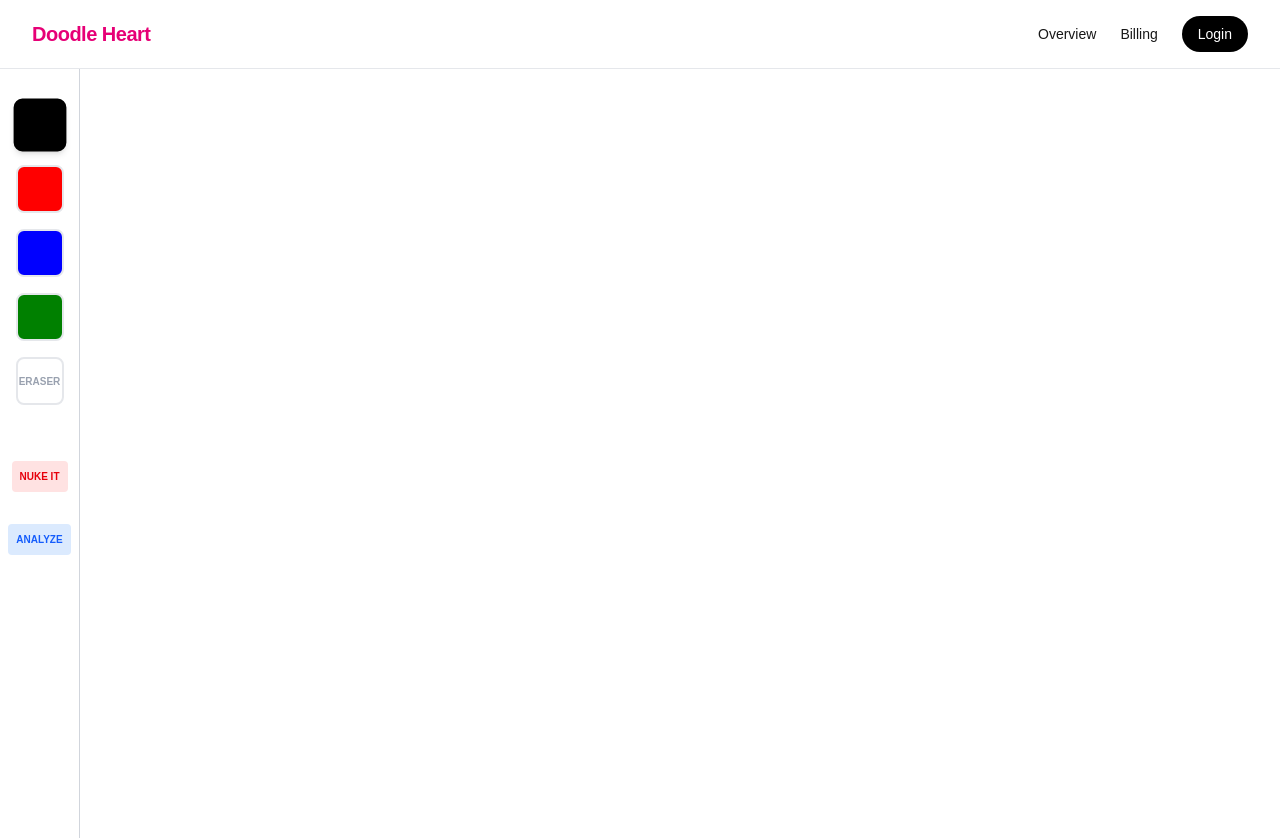
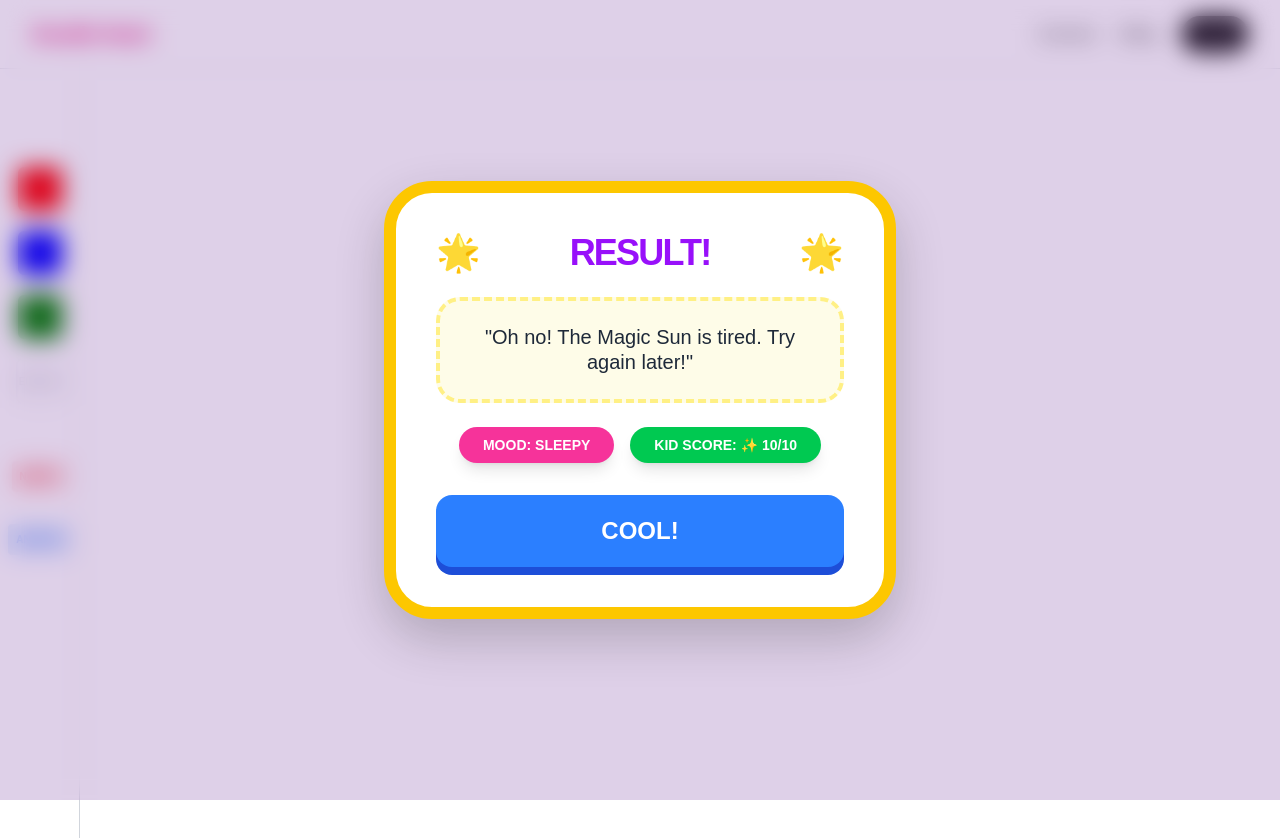
Before and after one commit to rina4002/Doodle-Heart, a Next.js app in the folder frontend/: page /doodle in a window 1280 px wide. Both pictures are taken after a click on the button "ANALYZE". Shown: the top 838 px of the page. Built offline with nearby package versions, Linux system fonts and the light colour scheme; no server answers.

Commit message:
added the "AI Says" box design

```diff
--- a/frontend/app/doodle/page.tsx
+++ b/frontend/app/doodle/page.tsx
@@ -1,7 +1,6 @@
 "use client";
 
 import React, { useRef, useEffect, useState } from "react";
-import axios from "axios";
 
 const COLORS = [
   { name: "Black", hex: "#000000" },
@@ -11,33 +10,48 @@ const COLORS = [
   { name: "Eraser", hex: "#FFFFFF" }, // Just drawing in white, like a ghost
 ];
 
+interface DoodleAnalysis {
+  analysis: string;
+  mood: string;
+  sentimentScore?: number;
+  colors?: string[];
+  tags?: string[];
+}
+
 export default function DoodlePage() {
   const canvasRef = useRef<HTMLCanvasElement>(null);
   const [isDrawing, setIsDrawing] = useState(false);
   const [color, setColor] = useState("#000000");
   const [ctx, setCtx] = useState<CanvasRenderingContext2D | null>(null);
   const [isAnalyzing, setIsAnalyzing] = useState(false);
+  const [isModalOpen, setIsModalOpen] = useState(false);
+  const [analysisData, setAnalysisData] = useState<DoodleAnalysis | null>(null);
 
   const sendToAI = async () => {
     if (!canvasRef.current) return;
 
     setIsAnalyzing(true);
+    setIsModalOpen(true);
+
     const imageData = canvasRef.current.toDataURL("image/png");
 
     try {
       const response = await fetch("/api/doodle", {
-        // const response = await fetch("http://localhost:8000/ask-image", {
         method: "POST",
         headers: { "Content-Type": "application/json" },
         body: JSON.stringify({
-          text: "Analyze this drawing and its made by a kid, so now tell me how that kid might be feeling. Also give a json string array of what is drawn.",
+          guestId: localStorage.getItem("doodle_guest_id"),
           image: imageData, // We'll update the backend to handle this next
         }),
       });
 
-      const data = await response.json();
-      alert("AI says: " + data.response);
-    } catch (error) {
+const result = await response.json();
+    if (result.success) {
+      setAnalysisData(result.data); // result.data contains mood, analysis, etc.
+    } else {
+      // Handle the 429 error or other issues
+      setAnalysisData({ analysis: "Oh no! The Magic Sun is tired. Try again later!", mood: "Sleepy" });
+    }    } catch (error) {
       console.error("The AI is ignoring you:", error);
     } finally {
       setIsAnalyzing(false);
@@ -96,7 +110,7 @@ export default function DoodlePage() {
             onClick={() => setColor(c.hex)}
             className={`w-12 h-12 rounded-lg border-2 flex items-center justify-center transition-all ${
               color === c.hex
-                ? "border-black scale-110 shadow-md"
+                ? "border-black scale-1 10 shadow-md"
                 : "border-gray-200"
             }`}
             style={{ backgroundColor: c.hex }}
@@ -134,6 +148,66 @@ export default function DoodlePage() {
         onMouseLeave={stopDrawing}
         className="cursor-crosshair bg-white"
       />
+      {/* THE AI DISPLAY STUFF */}
+    <FancyResultBox
+      isOpen={isModalOpen}
+      isAnalyzing={isAnalyzing}
+      data={analysisData}
+      onClose={() => setIsModalOpen(false)}
+    />
     </div>
   );
 }
+
+const FancyResultBox = ({ isOpen, isAnalyzing, data, onClose }: any) => {
+  if (!isOpen) return null;
+
+  return (
+    <div className="fixed inset-0 z-50 flex items-center justify-center p-4 bg-purple-900/20 backdrop-blur-md">
+      <div className="bg-white rounded-[3rem] shadow-[0_20px_50px_rgba(0,0,0,0.2)] w-full max-w-lg border-[12px] border-yellow-400 overflow-hidden transform transition-all animate-in fade-in zoom-in duration-300">
+        <div className="p-10 flex flex-col items-center text-center">
+
+          {isAnalyzing ? (
+            <>
+              <div className="w-24 h-24 bg-blue-100 rounded-full flex items-center justify-center animate-bounce mb-6">
+                <span className="text-5xl">✨</span>
+              </div>
+              <h2 className="text-3xl font-black text-blue-600 italic">Thinking...</h2>
+              <p className="text-gray-400 mt-2 font-bold uppercase tracking-widest">The AI is looking at your art!</p>
+            </>
+          ) : (
+            <>
+              <div className="w-full flex justify-between items-center mb-6">
+                <span className="text-4xl">🌟</span>
+                <h2 className="text-4xl font-black text-purple-600 uppercase tracking-tighter">Result!</h2>
+                <span className="text-4xl">🌟</span>
+              </div>
+
+              <div className="bg-yellow-50 rounded-3xl p-6 border-4 border-dashed border-yellow-200 mb-6">
+                <p className="text-xl font-medium text-gray-800 leading-tight">
+                  "{data?.analysis}"
+                </p>
+              </div>
+
+              <div className="flex gap-4 mb-8">
+                <div className="bg-pink-500 text-white px-6 py-2 rounded-full font-black text-sm shadow-lg">
+                  MOOD: {data?.mood?.toUpperCase()}
+                </div>
+                <div className="bg-green-500 text-white px-6 py-2 rounded-full font-black text-sm shadow-lg">
+                  KID SCORE: ✨ 10/10
+                </div>
+              </div>
+
+              <button
+                onClick={onClose}
+                className="w-full py-5 bg-blue-500 hover:bg-blue-600 text-white font-black rounded-2xl text-2xl transition-all shadow-[0_8px_0_rgb(29,78,216)] active:shadow-none active:translate-y-2"
+              >
+                COOL!
+              </button>
+            </>
+          )}
+        </div>
+      </div>
+    </div>
+  );
+};
```
